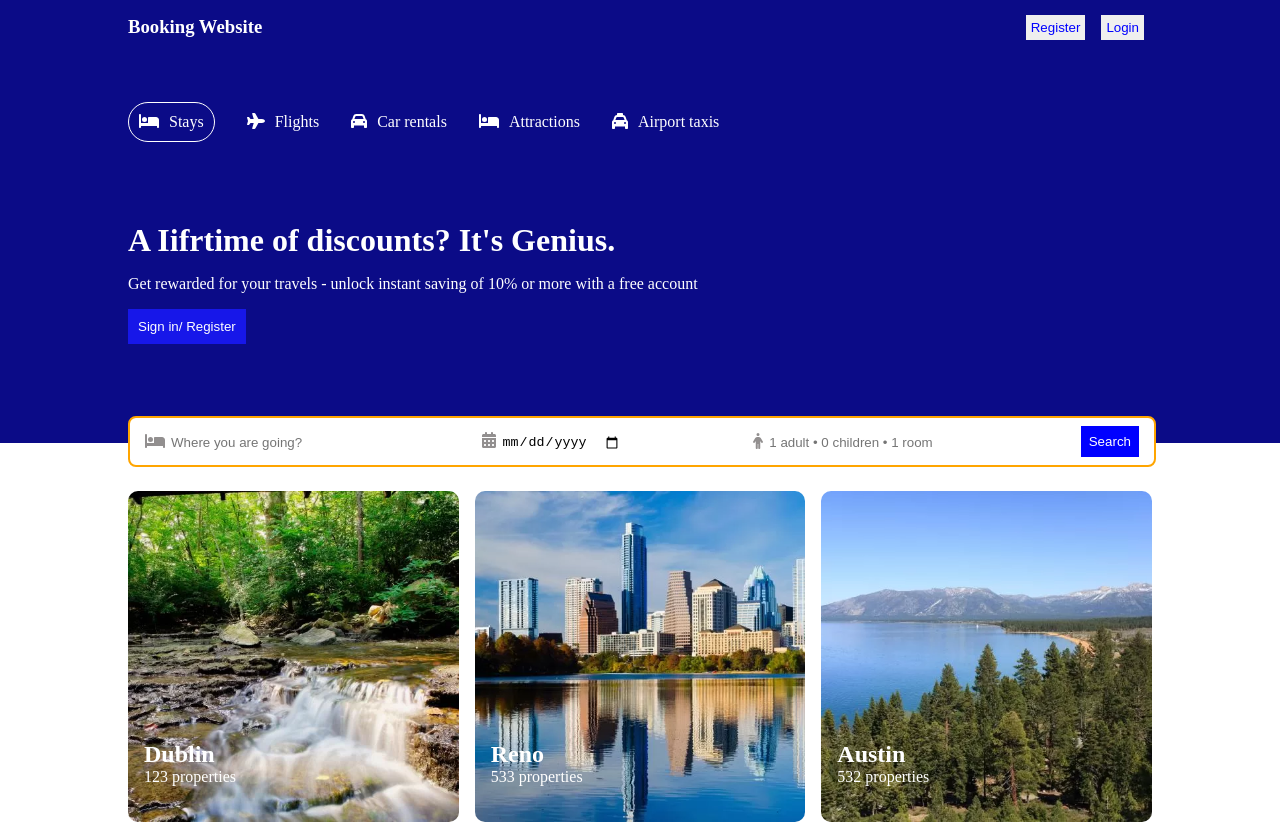
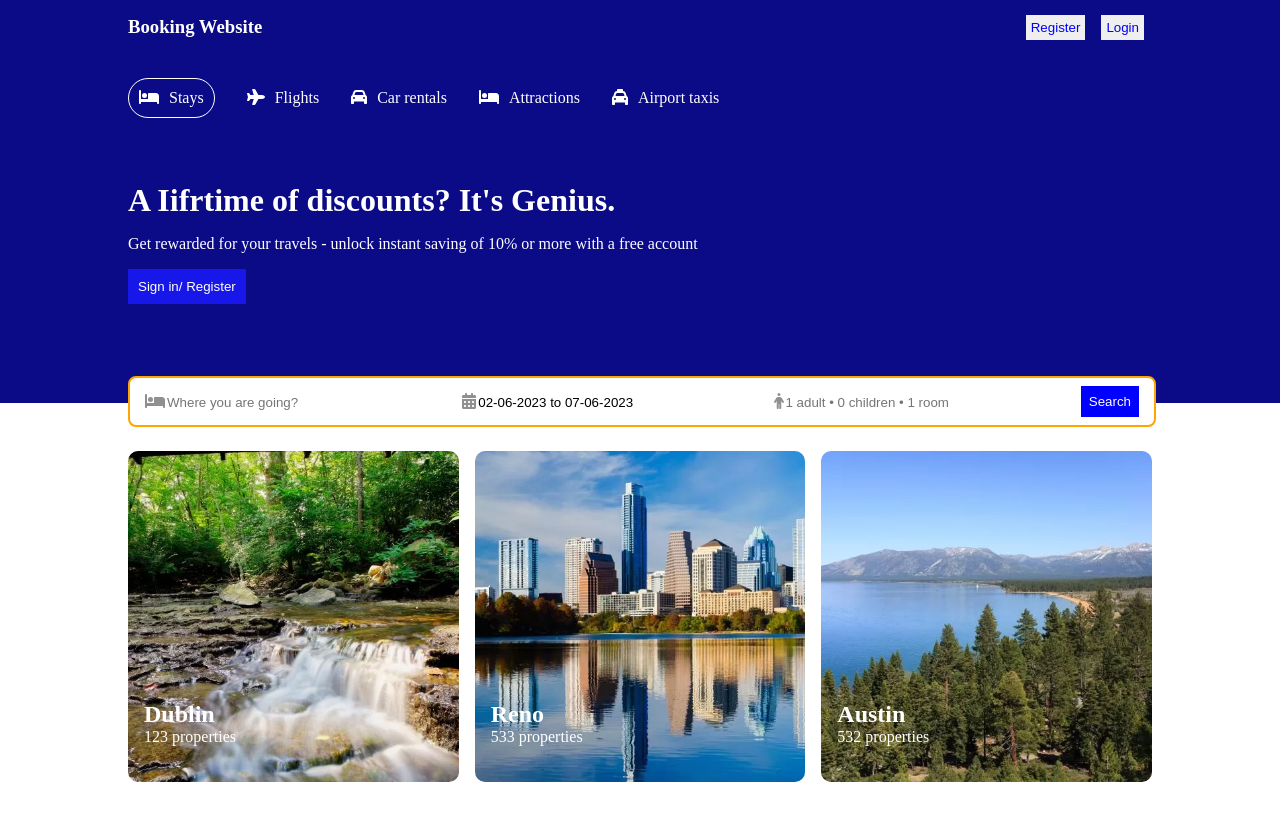
Before and after one commit to hqnghiep/Assignment01-rjs, a React (Create React App) app: page / in a window 1280 px wide. Shown: the top 824 px of the page. Built offline with nearby package versions, Linux system fonts and the light colour scheme.

Commit message:
sử dụng thư viện thời gian react-date-range

```diff
--- a/package.json
+++ b/package.json
@@ -9,7 +9,9 @@
     "@testing-library/jest-dom": "^5.16.5",
     "@testing-library/react": "^13.4.0",
     "@testing-library/user-event": "^13.5.0",
+    "date-fns": "^2.30.0",
     "react": "^18.2.0",
+    "react-date-range": "^1.4.0",
     "react-dom": "^18.2.0",
     "react-router-dom": "^6.11.2",
     "react-scripts": "5.0.1",
--- a/src/Ui/footer/Footer.js
+++ b/src/Ui/footer/Footer.js
@@ -66,7 +66,9 @@ const Footer = () => {
       {FOOTER_DUMMY.map((fot) => (
         <div key={fot.col_number} className={classes.layout}>
           {fot.col_values.map((val) => (
-            <Link to="#">{val}</Link>
+            <Link to="#" key={val}>
+              {val}
+            </Link>
           ))}
         </div>
       ))}
--- a/src/Ui/navbar/Navbar.module.css
+++ b/src/Ui/navbar/Navbar.module.css
@@ -31,8 +31,8 @@
   justify-content: flex-start;
   align-items: center;
   column-gap: 2rem;
-  padding-top: 3rem;
-  padding-bottom: 2rem;
+  padding-top: 1.5rem;
+  padding-bottom: 1rem;
 }
 .type {
   margin-right: 10px;
--- /dev/null
+++ b/src/pages/home/header/DateRange.css
@@ -0,0 +1,11 @@
+.rdrMonthName {
+  display: none;
+}
+
+.rdrCalendarWrapper {
+  position: absolute;
+  top: 4.7rem;
+  left: 50%;
+  transform: translateX(-50%);
+  z-index: 20;
+}
--- a/src/pages/home/header/Header.js
+++ b/src/pages/home/header/Header.js
@@ -1,7 +1,7 @@
-import React from "react";
+import React, { useEffect, useState } from "react";
 
 import Card from "../../../Ui/Card";
-import classes from "./Header.module.css";
+
 import { FontAwesomeIcon } from "@fortawesome/react-fontawesome";
 import {
   faBed,
@@ -9,9 +9,39 @@ import {
   faPerson,
 } from "@fortawesome/free-solid-svg-icons";
 import { useNavigate } from "react-router";
+import { addDays, format } from "date-fns";
+import { DateRange } from "react-date-range";
+import "react-date-range/dist/styles.css";
+import "react-date-range/dist/theme/default.css";
+
+import classes from "./Header.module.css";
+import "./DateRange.css";
 
 const Header = () => {
   const navigate = useNavigate();
+  const [showDate, setShowDate] = useState(false);
+  const [range, setRange] = useState([
+    {
+      startDate: new Date(),
+      endDate: addDays(new Date(), 5),
+      key: "selection",
+    },
+  ]);
+
+  console.log(range[0].startDate);
+  // ẩn ,hiện lịch khi 'click'
+  const isShowHandle = () => {
+    setShowDate(!showDate);
+  };
+  //ẩn lịch khi nhấn phím 'Esc'
+  const escKeyHandle = (e) => {
+    if (e.key === "Escape") {
+      setShowDate(false);
+    }
+  };
+  useEffect(() => {
+    document.addEventListener("keydown", escKeyHandle, true);
+  }, []);
 
   return (
     <div className={classes.background}>
@@ -24,19 +54,44 @@ const Header = () => {
           </p>
           <button>Sign in/ Register</button>
         </div>
+        <div className={classes.posisions}>
           <div className={classes.input}>
             <label className={classes.mrl}>
-            <FontAwesomeIcon icon={faBed} />{" "}
+              <FontAwesomeIcon icon={faBed} />
               <input type="text" placeholder="Where you are going?" />
             </label>
+
             <label>
-            <FontAwesomeIcon icon={faCalendarDays} /> <input type="date" />
+              <FontAwesomeIcon icon={faCalendarDays} />
+              <input
+                onClick={isShowHandle}
+                readOnly
+                id={classes.inputDate}
+                value={`${format(range[0].startDate, "dd-MM-yyyy")} to ${format(
+                  range[0].endDate,
+                  "dd-MM-yyyy"
+                )}`}
+              />
             </label>
+
             <label>
-            <FontAwesomeIcon icon={faPerson} />{" "}
-            <input placeholder="1 adult • 0 children • 1 room" />{" "}
+              <FontAwesomeIcon icon={faPerson} />
+              <input placeholder="1 adult • 0 children • 1 room" />
             </label>
             <button onClick={() => navigate("/search")}>Search</button>
+          </div>
+          <div className={classes.range}>
+            {showDate && (
+              <DateRange
+                onChange={(item) => setRange([item.selection])}
+                editableDateInputs={true}
+                moveRangeOnFirstSelection={false}
+                ranges={range}
+                // months={2}
+                direction="horizontal"
+              />
+            )}
+          </div>
         </div>
       </Card>
     </div>
--- a/src/pages/home/header/Header.module.css
+++ b/src/pages/home/header/Header.module.css
@@ -37,6 +37,11 @@
 
 .input input {
   border: none;
+  outline: none;
+}
+
+#inputDate {
+  cursor: pointer;
 }
 
 .input button {
@@ -51,3 +56,16 @@
 .mrl {
   margin-left: 15px;
 }
+
+.posisions {
+  position: relative;
+}
+
+/* .range {
+  width: 200px;
+  position: absolute;
+  top: 4.7rem;
+  left: 50%;
+  transform: translate(-50%);
+  z-index: 10;
+} */
```
Also changed, not shown: 1 other file (tests, documents, lock files or other folders). Lines whose indentation alone changed are shown as unchanged.
